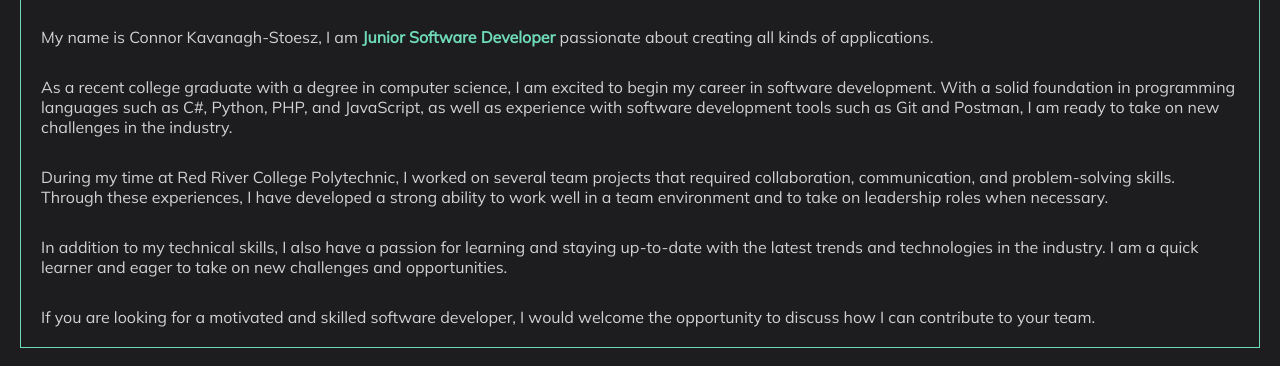
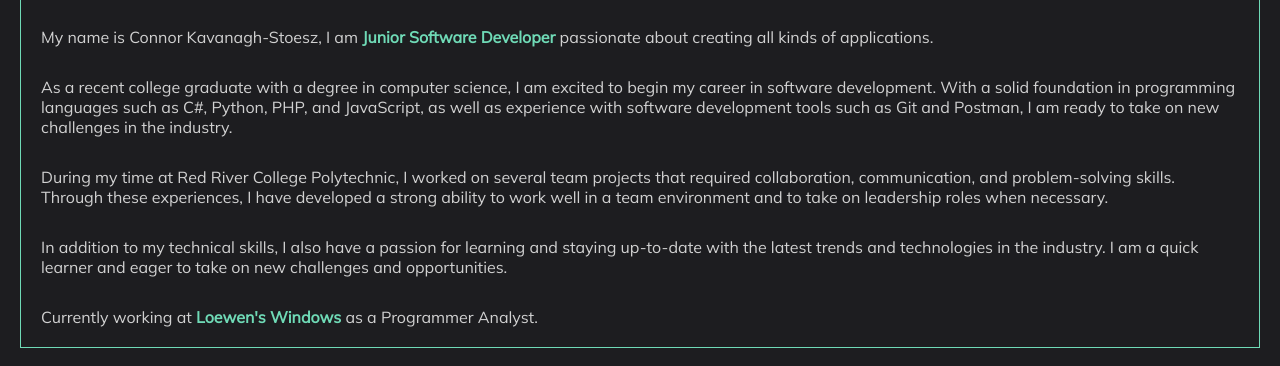
Before and after one commit to cstoesz94/PortfolioApp, a plain HTML site: page index.html in a window 1280 px wide. Shown: the part 174-540 px from the top of the page. Drawn offline with Linux system fonts and the light colour scheme.

Commit message:
Edit on inner-main to reflect current employment.

```diff
--- a/index.html
+++ b/index.html
@@ -30,7 +30,7 @@
                 In addition to my technical skills, I also have a passion for learning and staying up-to-date with the latest trends and technologies in the industry. I am a quick learner and eager to take on new challenges and opportunities.
             </div>
             <div>
-                If you are looking for a motivated and skilled software developer, I would welcome the opportunity to discuss how I can contribute to your team.
+                Currently working at <span>Loewen's Windows</span> as a Programmer Analyst.
             </div>
         </div>
     </div>
```
